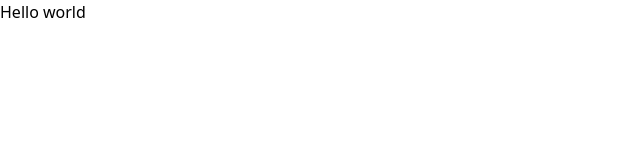
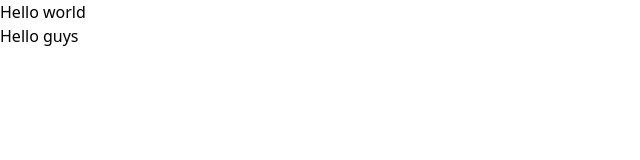
Before and after one commit to dikiaditia22/sit-latahzan, a Next.js app: page / in a window 1280 px wide. Shown: the top 160 px of the page, without its empty margins (0-640 px from the left). Built offline with nearby package versions, Linux system fonts and the light colour scheme.

Commit message:
membuat hello guys

```diff
--- a/src/app/page.js
+++ b/src/app/page.js
@@ -4,6 +4,7 @@ export default function Home() {
   return (
     <div>
       <h1>Hello world</h1>
+      <p>Hello guys</p>
     </div>
   );
 }
```
